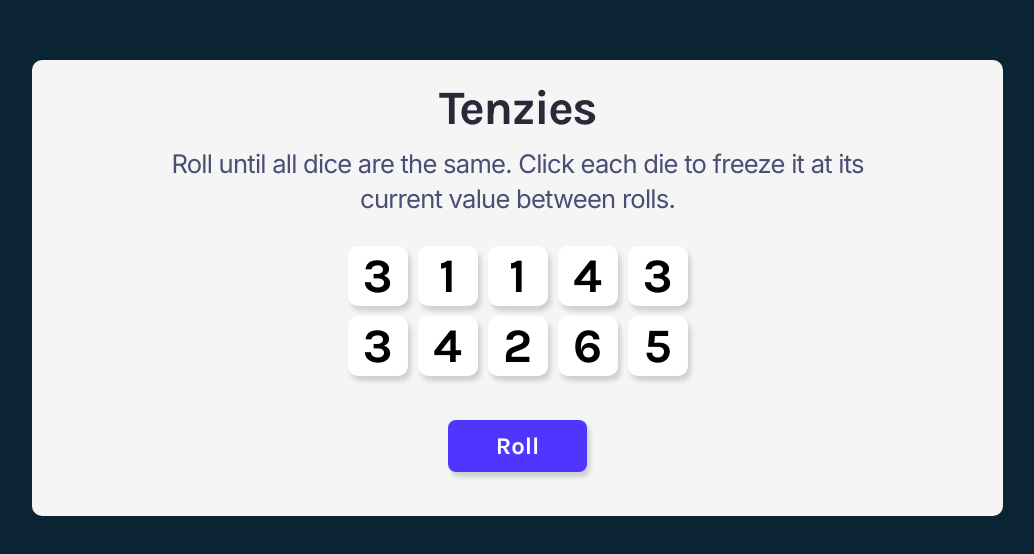
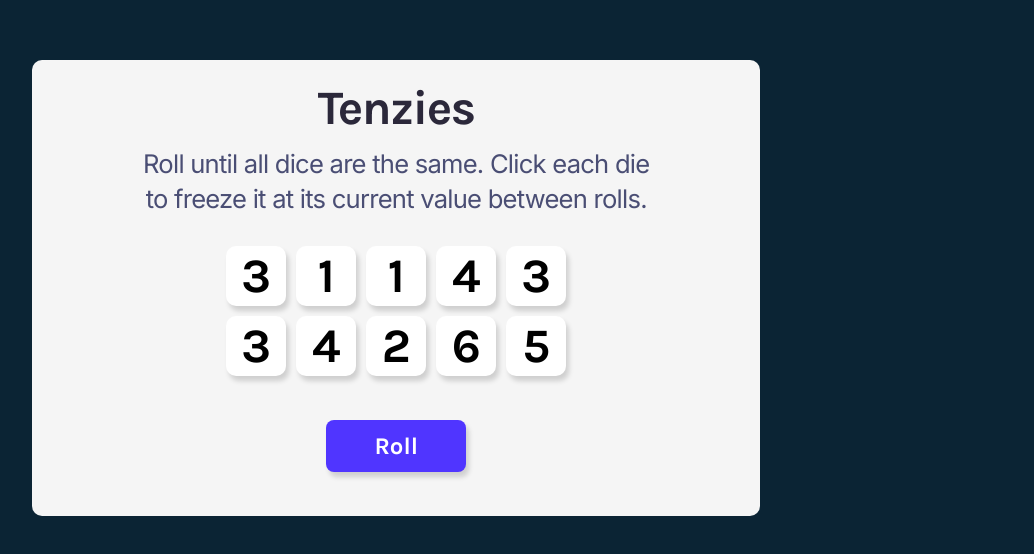
Before and after one commit to CarlEvaristo/tenzies-game, a React (Create React App) app in the folder client/: page / in a window 1280 px wide. Shown: the part 112-666 px from the top of the page, without its empty margins (1-1035 px from the left). Built offline with nearby package versions, Linux system fonts and the light colour scheme; no server answers.

Commit message:
debug form responsiveness

```diff
--- a/client/public/styles.css
+++ b/client/public/styles.css
@@ -21,7 +21,7 @@ main{
     flex-direction: column;
     justify-content: center;
     align-items: center;
-    width: 60vw;
+    width: 60%;
     padding:20px;
     border-radius: 10px;
     background-color: #F5F5F5;
@@ -134,9 +134,6 @@ ol {
     margin-top:0;
 }
 @media (max-width:1300px) {
-    main{
-        width: 80%;
-    }
     input {
         width:90%;
     }
```
